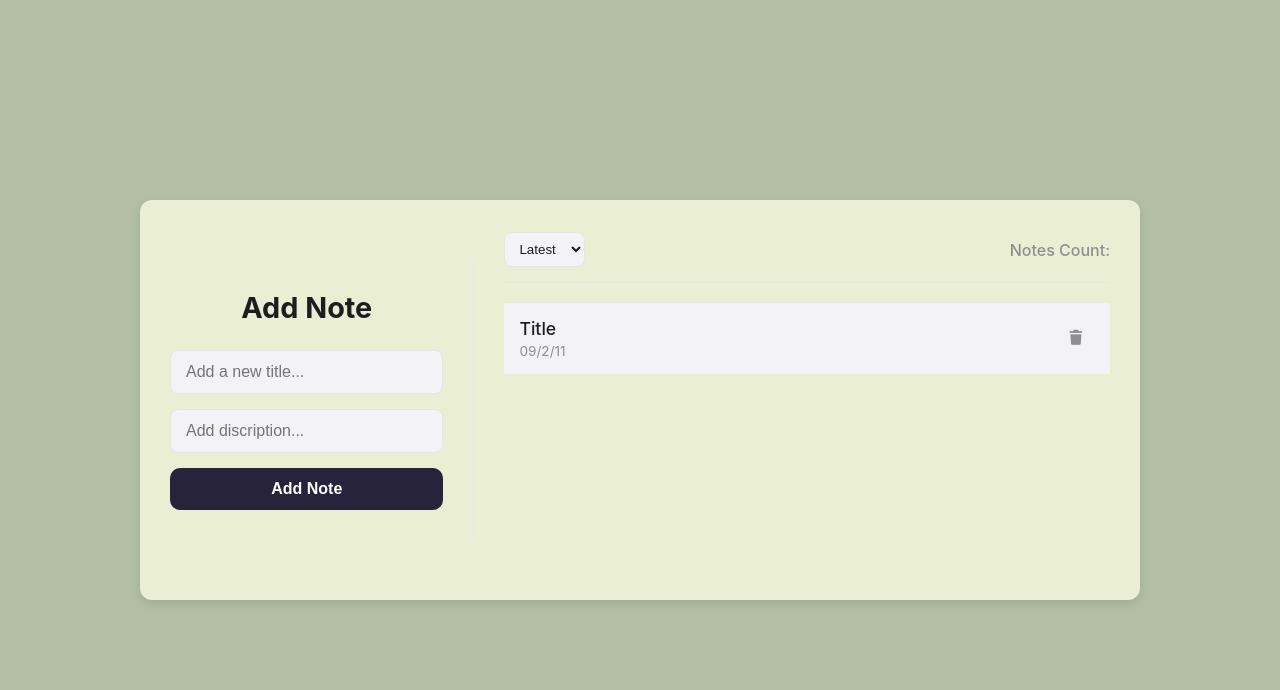
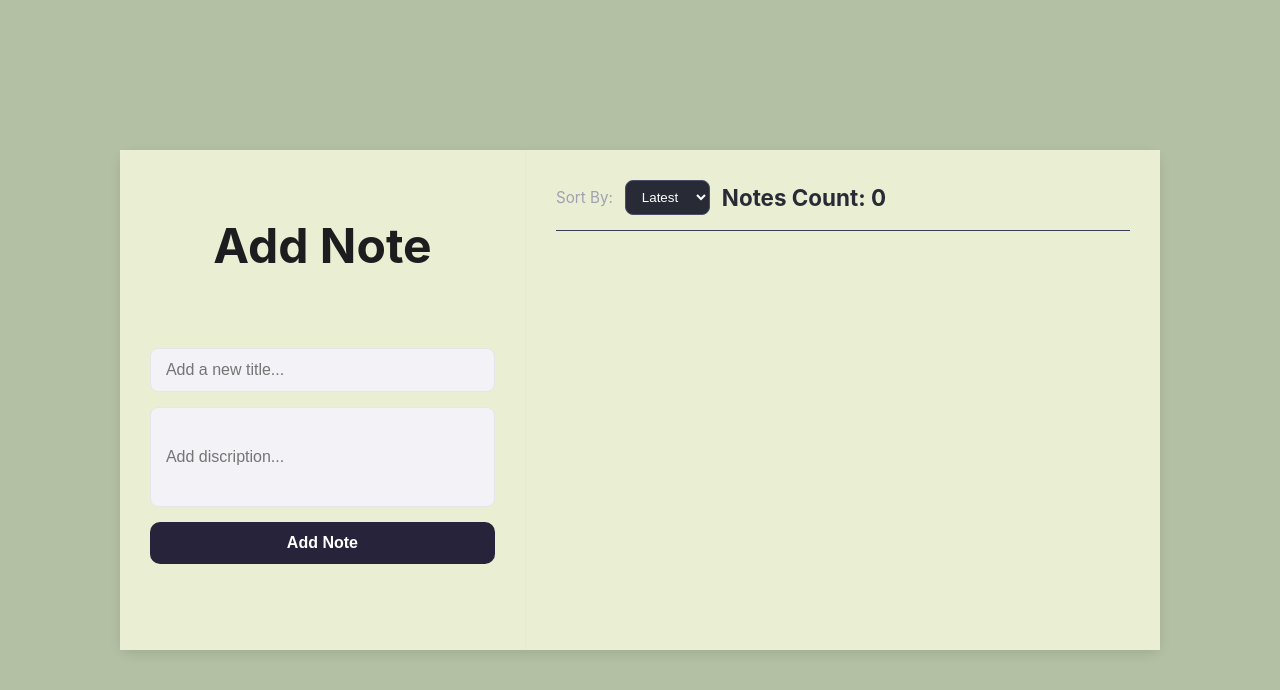
Before and after one commit to SadraKhalaj/NoteFlow, a React (Vite) app: page / in a window 1280 px wide. Shown: the top 690 px of the page. Built offline with nearby package versions, Linux system fonts and the light colour scheme.

Commit message:
finishe till rener notes

```diff
--- a/src/App.jsx
+++ b/src/App.jsx
@@ -1,13 +1,15 @@
+import { useState } from "react";
 import "./App.css";
 import AddNote from "./components/AddNote/AddNote";
 import NotesContainer from "./components/NotesContainer/NotesContainer";
 
 function App() {
+  const [notes, setNotes] = useState([]);
   return (
     <>
       <div className="container">
-        <AddNote />
-        <NotesContainer />
+        <AddNote setNotes={setNotes} />
+        <NotesContainer notes={notes} />
       </div>
     </>
   );
--- a/src/components/AddNote/AddNote.css
+++ b/src/components/AddNote/AddNote.css
@@ -1,32 +1,34 @@
 .container {
   display: flex;
-  width: 1000px;
-  max-width: 1400px;
-  height: 400px;
-  align-items: center;
+  height: 100%;
   justify-content: space-between;
   margin: 20px auto;
   border-radius: 12px;
-  overflow: hidden;
   box-shadow: 0 4px 12px rgba(0, 0, 0, 0.1);
   background-color: #EAEFD3;
 }
 
 .input-container {
-  width: 350px;
+  display: flex;
+  flex-direction: column;
+  justify-content: space-around;
   padding: 30px;
   border-right: 1px solid #e5e5ea;
   background-color: #EAEFD3;
 }
 
 .read {
-  font-size: 1.8em;
+  font-size: 3em;
   font-weight: 600;
   margin-top: 0;
-  margin-bottom: 25px;
+  margin-bottom: 0;
   display: flex;
   justify-content: center;
   font-weight: bold;
+}
+
+form{
+  padding-bottom: 20px;
 }
 
 input[type="text"] {
--- a/src/components/AddNote/AddNote.jsx
+++ b/src/components/AddNote/AddNote.jsx
@@ -1,15 +1,39 @@
+import { useState } from "react";
 import "./AddNote.css";
 
-function AddNote() {
+function AddNote({ setNotes }) {
+  const [title, setTitle] = useState("");
+  const [description, setDescription] = useState("");
+
+  const submitHandler = (e) => {
+    e.preventDefault();
+
+    const newNote = {
+      Title: title,
+      Description: description,
+      id: new Date().toISOString(),
+      isCompleted: false,
+    };
+
+    console.log(newNote);
+
+    setNotes((prevnote) => [...prevnote, newNote]);
+
+    setTitle("");
+    setDescription("");
+  };
+
   return (
-    <div class="input-container">
+    <div className="input-container">
       <h1 className="read">Add Note</h1>
-
+      <form action="" onSubmit={submitHandler}>
         <input
           className="title-input"
           type="text"
           id="title-input"
           placeholder="Add a new title..."
+          onChange={(e) => setTitle(() => e.target.value)}
+          value={title}
         />
 
         <input
@@ -17,8 +41,12 @@ function AddNote() {
           type="text"
           id="Discription-input"
           placeholder="Add discription..."
+          onChange={(e) => setDescription(() => e.target.value)}
+          value={description}
+          style={{ height: "100px" }}
         />
         <button className="note-btn">Add Note</button>
+      </form>
     </div>
   );
 }
--- a/src/components/Notes/Notes.css
+++ b/src/components/Notes/Notes.css
@@ -2,6 +2,7 @@
   list-style: none;
   padding: 0;
   margin: 0;
+  padding-top: 20px;
 }
 
 .note-item {
--- a/src/components/Notes/Notes.jsx
+++ b/src/components/Notes/Notes.jsx
@@ -1,15 +1,16 @@
 import "./Notes.css";
 
-function Notes() {
+function Notes({ note }) {
   return (
-    <ul class="note-list">
-      <li class="note-item">
-        <div class="note-item-group">
-          <span class="note-title">Title</span>
-          <span class="note-date">09/2/11</span>
+    <ul className="note-list">
+      <li className="note-item">
+        <div className="note-item-group">
+          <span classNmae="note-title">{note.Title}</span>
+          <span classNmae="note-date">{note.id}</span>
+          <h1>{note.Description}</h1>
         </div>
         <button class="delete-button" aria-label="Delete note">
-          <i class="fas fa-trash"></i>
+          <i className="fas fa-trash"></i>
         </button>
       </li>
     </ul>
--- a/src/components/NotesContainer/NotesContainer.css
+++ b/src/components/NotesContainer/NotesContainer.css
@@ -1,49 +1,61 @@
 .notes-section {
-  width: 700px;
+  width: 100%;
+  height: 500px;
   padding: 30px;
   background-color: #eaefd3;
-  position: relative;
-  top: -97px;
+}
+
+.notes::-webkit-scrollbar {
+  width: 8px;
+}
+.notes::-webkit-scrollbar-thumb {
+  background-color: #282a36;
+  border-radius: 10px;
+}
+.notes::-webkit-scrollbar-track {
+  background: #eaefd3;
+}
+
+.notes{
+  overflow: scroll;
+  overflow-x: hidden;
+  width: 100%;
+  height: 89%;
 }
 
 .notes-header {
   display: flex;
-  justify-content: center;
+  justify-content: space-between;
   align-items: center;
+  border-bottom: 1px solid #3a3d57;
+  padding-bottom: 15px;
   margin-bottom: 20px;
-  padding-bottom: 15px;
-  border-bottom: 1px solid #e5e5ea;
+  flex-wrap: wrap;
+  background-color: transparent;
+  color: white;
 }
-
 .sort-dropdown {
   display: flex;
   align-items: center;
+  gap: 12px;
 }
-
-.sort-dropdown label,
 .sort-dropdown h1 {
-  font-size: 0.9em;
-  color: #8e8e93;
-  margin-left: 10px;
-}
-
-#sort-by {
-  padding: 8px 10px;
-  border-radius: 8px;
-  border: 1px solid #e5e5ea;
-  background-color: #f2f2f7;
-  color: #1d1d1f;
-  cursor: pointer;
-}
-
-.notes-header h1 {
-  font-size: 1em;
-  font-weight: 500;
+  font-size: 1.4rem;
+  font-weight: 700;
+  color: #282a36;
   margin: 0;
 }
-
-.sort-dropdown {
-  width: 100%;
-  display: flex;
-  justify-content: space-between;
+.sort-dropdown label {
+  color: #a0a0b0;
+  font-size: 0.95rem;
+  white-space: nowrap;
 }
+.sort-dropdown select {
+  padding: 8px 12px;
+  border: 1px solid #4a4e69;
+  border-radius: 8px;
+  background-color: #282a36;
+  color: white;
+  cursor: pointer;
+  transition: border-color 0.2s, box-shadow 0.2s;
+}
--- a/src/components/NotesContainer/NotesContainer.jsx
+++ b/src/components/NotesContainer/NotesContainer.jsx
@@ -1,18 +1,25 @@
 import Notes from "../Notes/Notes";
 import "./NotesContainer.css";
-function NotesContainer() {
+function NotesContainer({ notes }) {
   return (
-    <section class="notes-section">
-      <header class="notes-header">
-        <div class="sort-dropdown">
+    <section className="notes-section">
+      <header className="notes-header">
+        <div className="sort-dropdown">
+          <label>Sort By:</label>
           <select id="sort-by" name="sort">
             <option value="latest">Latest</option>
             <option value="oldest">Oldest</option>
           </select>
-          <h1>Notes Count:</h1>
+          <h1>
+            Notes Count: <span>{notes.length}</span>
+          </h1>
         </div>
       </header>
-      <Notes />
+      <div className="notes">
+        {notes.map((note) => (
+          <Notes key={note.id} note={note} />
+        ))}
+      </div>
     </section>
   );
 }
```
Also changed, not shown: src/App.css (line endings or trailing spaces). Lines whose indentation alone changed are shown as unchanged.
